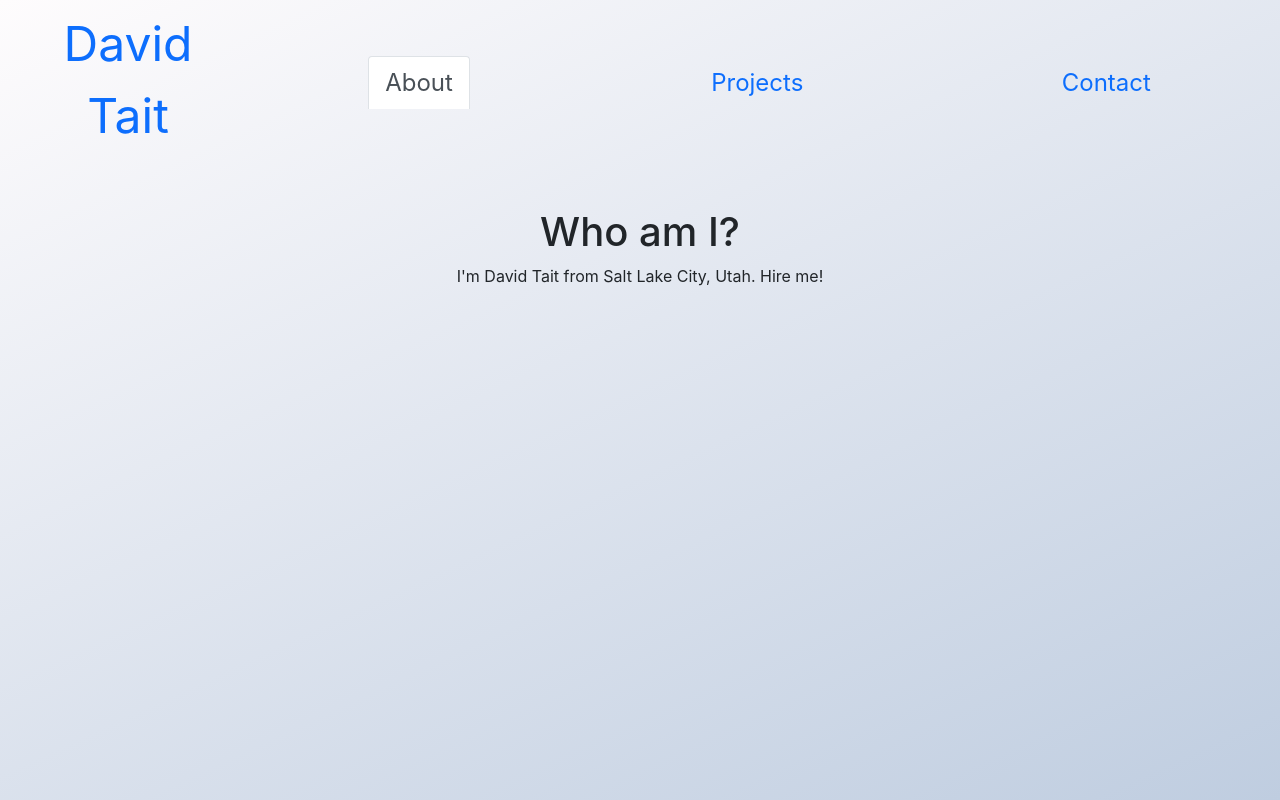
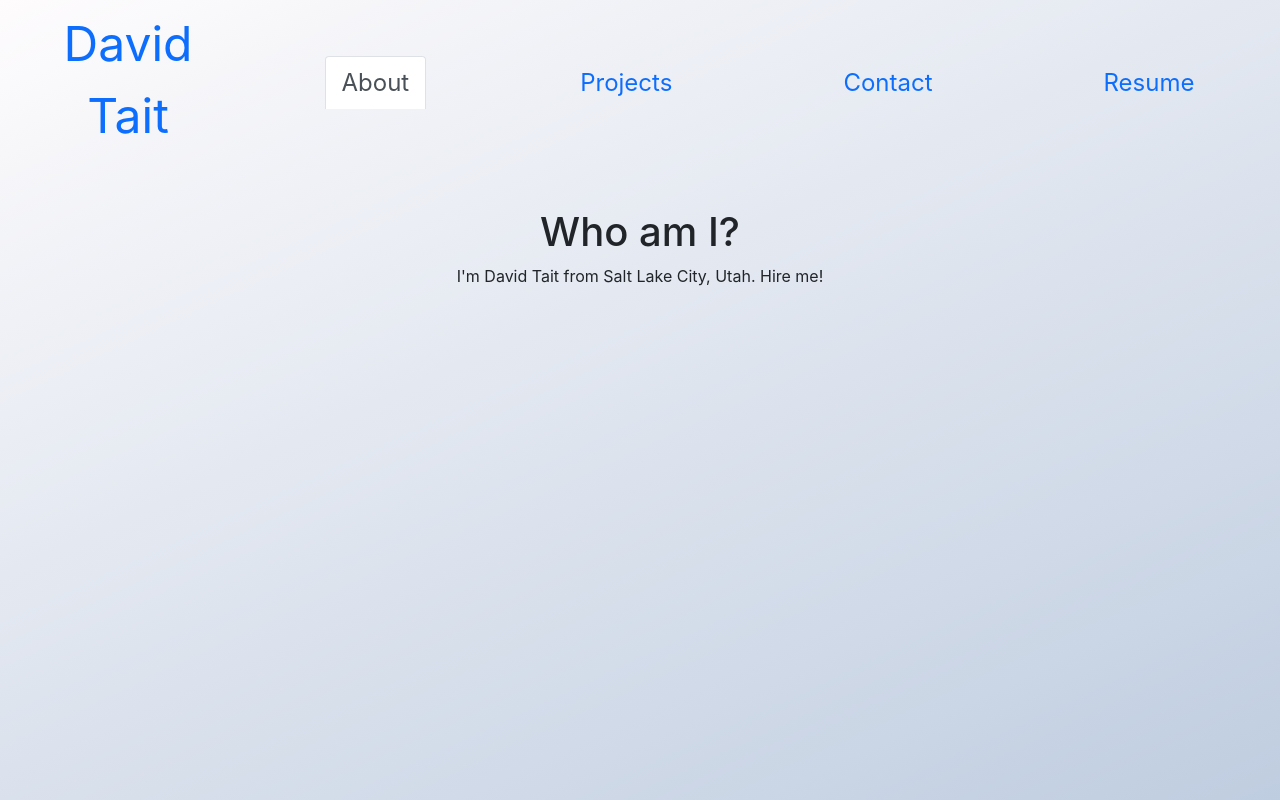
Before and after one commit to davidtait1996/challenge-20-react, a React (Create React App) app: page / in a window 1280 px wide. Built offline with nearby package versions, Linux system fonts and the light colour scheme.

Commit message:
some styling, added resume

```diff
--- a/src/App.js
+++ b/src/App.js
@@ -4,6 +4,7 @@ import About from './components/About';
 import Nav from './components/Nav';
 import Projects from './components/Projects';
 import Contact from './components/Contact';
+import Resume from './components/Resume';
 
 function App() {
 
@@ -22,6 +23,9 @@ function App() {
     if (currentPage === 'Contact') {
       return <Contact />;
     }
+    if (currentPage === 'Resume') {
+      return <Resume />;
+    }
   };
 
   const handlePageChange = (page) => setCurrentPage(page);
--- a/src/components/About/index.js
+++ b/src/components/About/index.js
@@ -10,7 +10,7 @@ function About() {
       <div className="my-2">
         <p>
           I'm David Tait from Salt Lake City, Utah. Hire me!
-      </p>
+        </p>
       </div>
     </section>
   )
--- a/src/components/Nav/index.js
+++ b/src/components/Nav/index.js
@@ -9,10 +9,10 @@ function Nav({ currentPage, handlePageChange }) {
       <div className='nav-item name w-25'>
         <a
         href="#home"
-        onClick={() => handlePageChange('Home')}
+        onClick={() => handlePageChange('About')}
         // This is a conditional (ternary) operator that checks to see if the current page is "Home"
         // If it is, we set the current page to 'nav-link-active', otherwise we set it to 'nav-link'
-        className={currentPage === 'Home' ? 'nav-link active' : 'nav-link'}
+        className={currentPage === 'About' ? 'nav-link active' : 'nav-link'}
         >
           David Tait
         </a>
@@ -49,6 +49,16 @@ function Nav({ currentPage, handlePageChange }) {
             Contact
           </a>
         </li>
+        <li className="nav-item">
+          <a
+            href="#resume"
+            onClick={() => handlePageChange('Resume')}
+            // Check to see if the currentPage is `Contact`, and if so we use the active link class from bootstrap. Otherwise, we set it to a normal nav-link
+            className={currentPage === 'Resume' ? 'nav-link active' : 'nav-link'}
+          >
+            Resume
+          </a>
+        </li>
       </ul>
     </div>
   );
--- /dev/null
+++ b/src/components/Resume/index.js
@@ -0,0 +1,11 @@
+import React from 'react'
+import pdf from '../../assets/pdf/Resume.pdf'
+
+function Resume() {
+
+  return (
+    <a href= {pdf}> Click Here for my Resume</a>
+  )
+}
+
+export default Resume;
```
Also changed, not shown: 1 other file (tests, documents, lock files or other folders).
